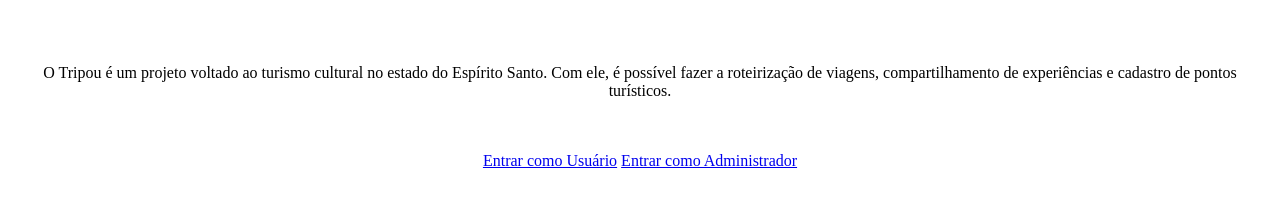
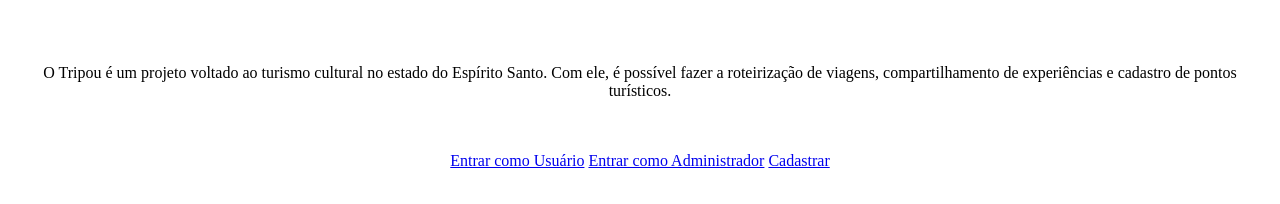
Before and after one commit to euceciliabk/projetointegrador2, a plain HTML site: page index.html in a window 1280 px wide. Shown: the part 312-516 px from the top of the page. Drawn offline with Linux system fonts and the light colour scheme.

Commit message:
Update index.html

```diff
--- a/index.html
+++ b/index.html
@@ -33,6 +33,8 @@
     <a href = "usuario.html" class="button">Entrar como Usuário</a>
 
     <a href = "administrador.html" class="button">Entrar como Administrador</a>
+
+    <a href = "cadastro.html" class="button">Cadastrar</a>
     </center>
 
   </body>
```
